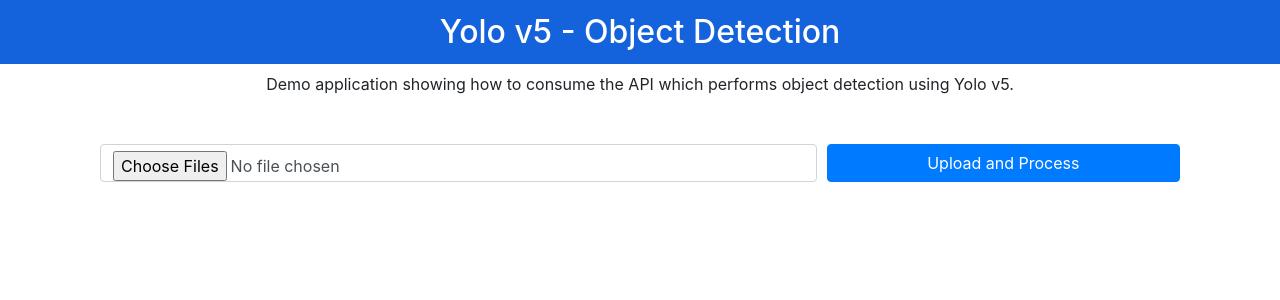
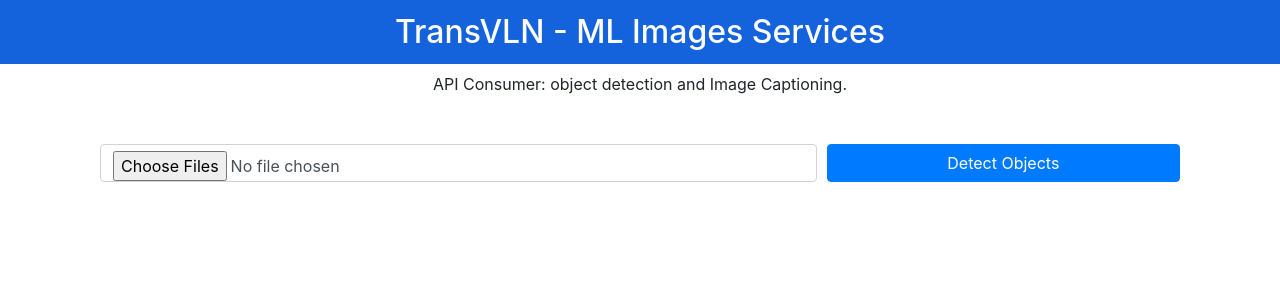
Before and after one commit to anvu2002/micro-service-task-queue, a FastAPI app: page / in a window 1280 px wide. Shown: the top 300 px of the page. Run offline with FastAPI, Linux system fonts and the light colour scheme; some libraries are stand-ins or nearby versions.

Commit message:
workining index.html

```diff
--- a/webapp/templates/index.html
+++ b/webapp/templates/index.html
@@ -1,7 +1,7 @@
 <html>
 
 <head>
-    <title>Yolo v5</title>
+    <title>TransVLN</title>
     <script src="https://code.jquery.com/jquery-3.5.1.min.js" integrity="sha256-9/aliU8dGd2tb6OSsuzixeV4y/faTqgFtohetphbbj0=" crossorigin="anonymous"></script>
     <script src="https://stackpath.bootstrapcdn.com/bootstrap/4.5.2/js/bootstrap.min.js"></script>
     <script src="{{ url_for('static', path='/app.js') }}"></script>
@@ -13,8 +13,8 @@
 </head>
 
 <body>
-    <h2> Yolo v5 - Object Detection </h2>
-    <p style="text-align: center;">Demo application showing how to consume the API which performs object detection using Yolo v5.</p>
+    <h2> TransVLN - ML Images Services </h2>
+    <p style="text-align: center;">API Consumer: object detection and Image Captioning.</p>
     <div class="container">
         <div class="col-sm-12">
             <div class="form-row">
@@ -24,7 +24,7 @@
                 </div>
                 <div class="form-group col-md-4">
                     <label>&nbsp;</label>
-                    <button type="button" class="btn btn-primary btn-block" id="btn-process">Upload and Process</button>
+                    <button type="button" class="btn btn-primary btn-block" id="btn-process">Detect Objects</button>
                 </div>
             </div>
             <div class="form-row" id="row_results">
```
